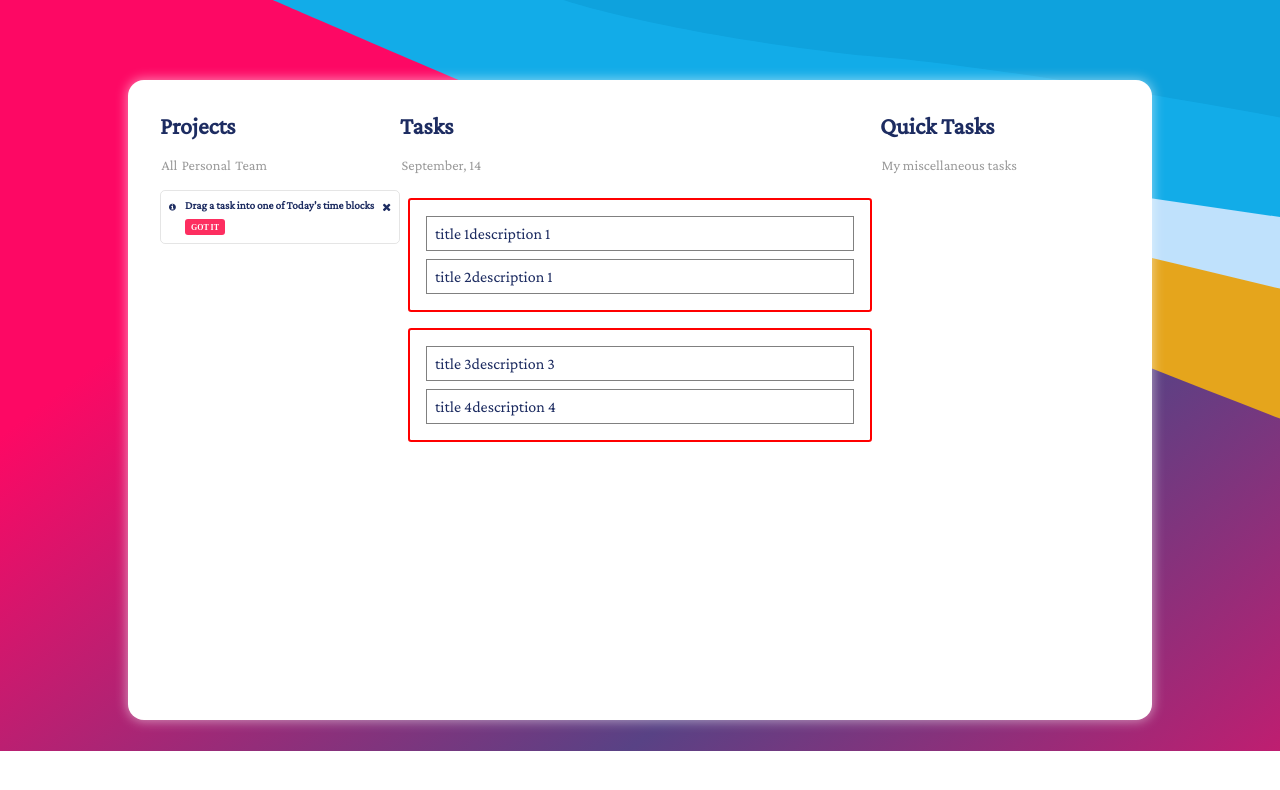
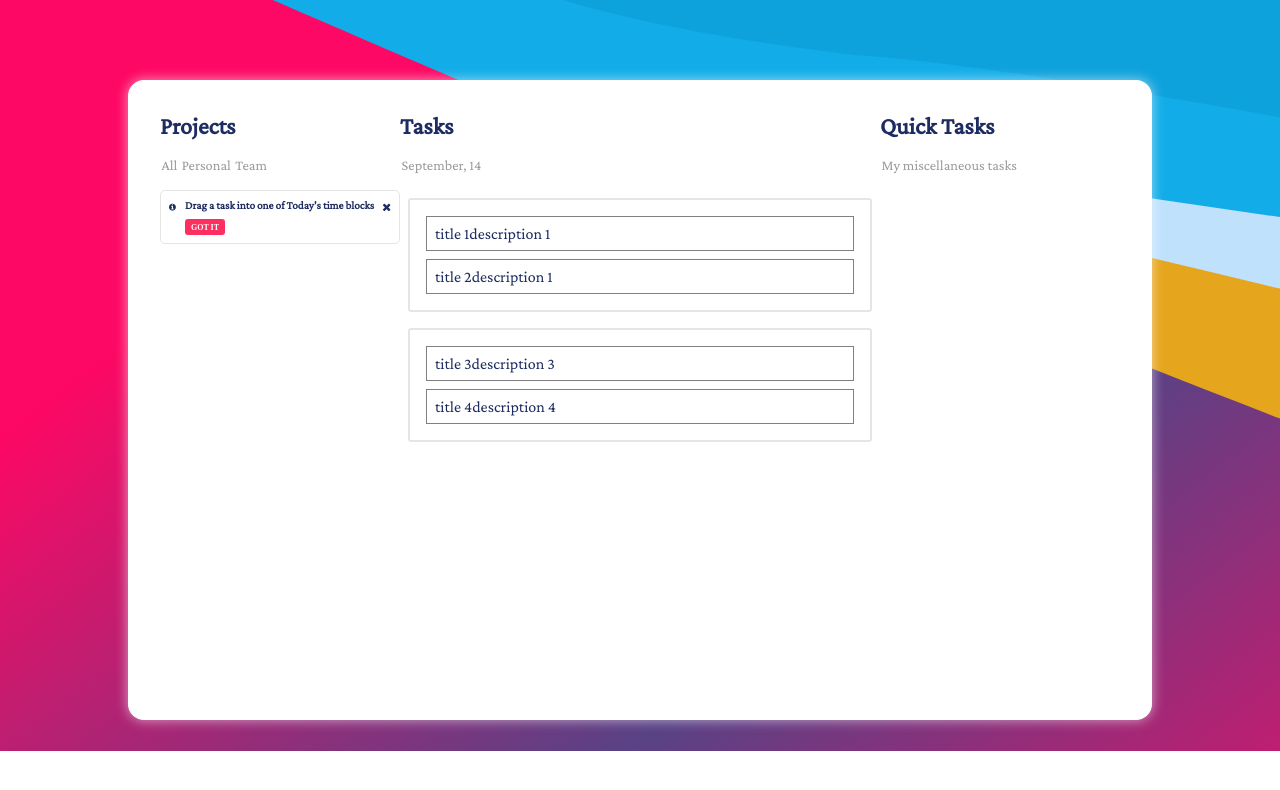
Before and after one commit to ekateryna-rodina/day-planner, a Next.js app: page / in a window 1280 px wide. Shown: the top 790 px of the page. Built offline with nearby package versions, Linux system fonts and the light colour scheme; a web font is replaced by a local one.

Commit message:
test commit

```diff
--- a/components/Section.tsx
+++ b/components/Section.tsx
@@ -8,11 +8,10 @@ interface SectionProps {
   section: {};
   scheduledTasks: ScheduledTask[];
 }
-const Container = styled.div`
+const Container = styled.div<{ isDraggingOver: boolean }>`
   margin: 0.5rem;
   padding: 0.5rem;
-  border: ${(props) =>
-    props.isDraggingOver ? "3px solid red" : "2px solid red"};
+  border: ${(props) => "2px solid rgba(0, 0, 0, 0.1)"};
   border-radius: 0.2rem;
 `;
 const Section = (props: SectionProps) => {
--- a/styles/Block.module.scss
+++ b/styles/Block.module.scss
@@ -19,7 +19,6 @@
     .taskBox {
       background: rgba(0, 0, 0, 0.1);
       font-size: 0.7rem;
-      // position: absolute;
       span {
         margin: auto;
         color: rgba(0, 0, 0, 0.4);
```
